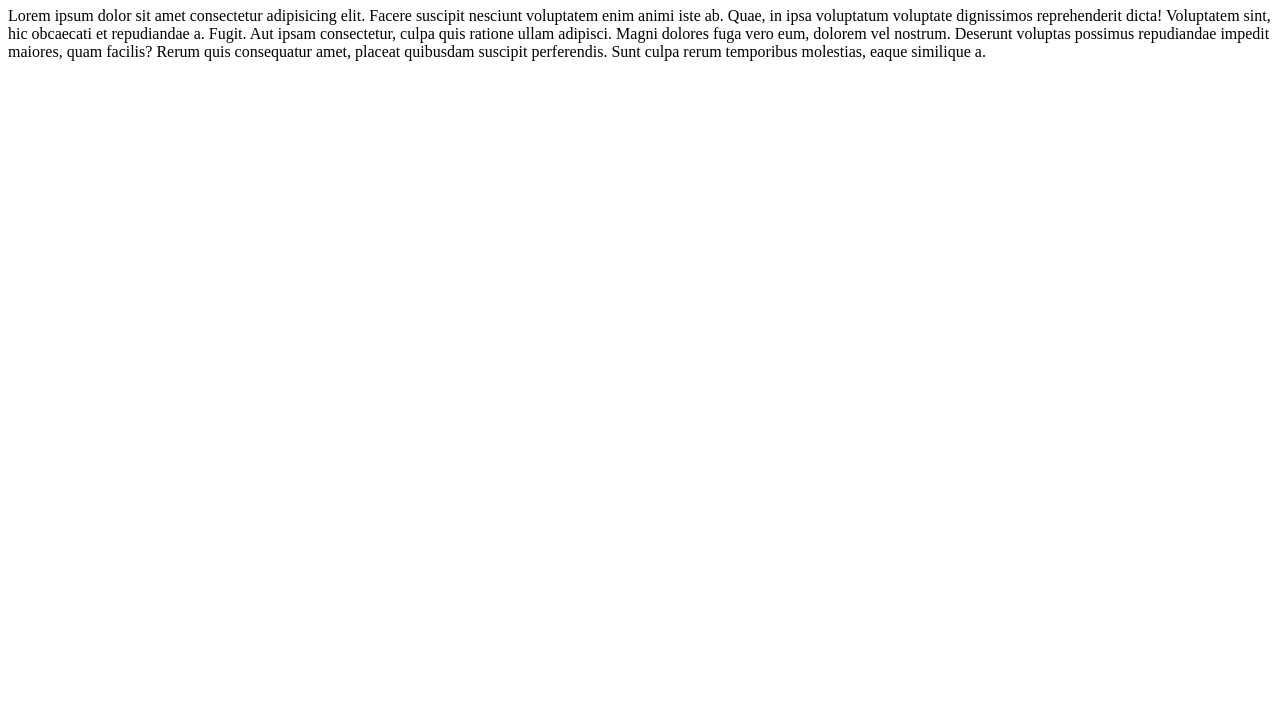
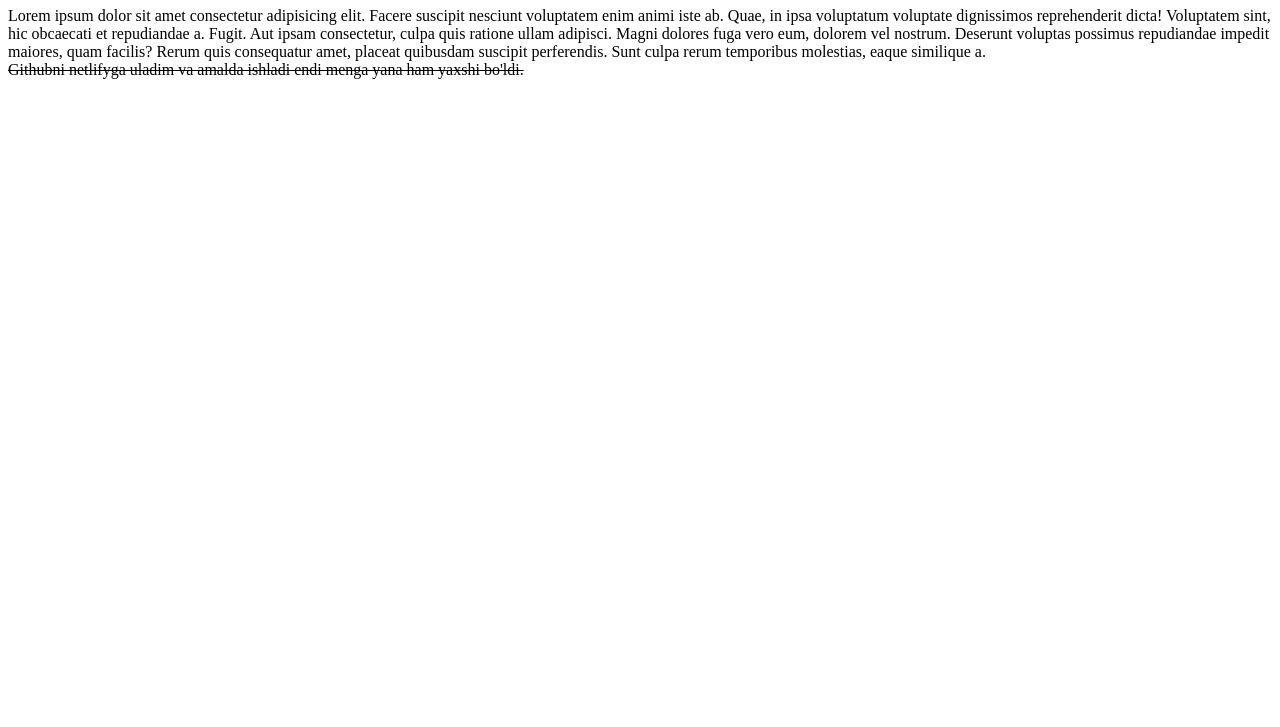
Before and after one commit to Tohirjon-Odilov/github-, a plain HTML site: page index.html in a window 1280 px wide. Shown: the part 73-800 px from the top of the page. Drawn offline with Linux system fonts and the light colour scheme.

Commit message:
Del tegi qo'shildi

```diff
--- a/index.html
+++ b/index.html
@@ -13,6 +13,7 @@
     <div class="p">Lorem ipsum dolor sit amet consectetur adipisicing elit. Facere suscipit nesciunt voluptatem enim animi iste ab. Quae, in ipsa voluptatum voluptate dignissimos reprehenderit dicta! Voluptatem sint, hic obcaecati et repudiandae a. Fugit. Aut ipsam
         consectetur, culpa quis ratione ullam adipisci. Magni dolores fuga vero eum, dolorem vel nostrum. Deserunt voluptas possimus repudiandae impedit maiores, quam facilis? Rerum quis consequatur amet, placeat quibusdam suscipit perferendis. Sunt culpa
         rerum temporibus molestias, eaque similique a.</div>
+    <del>Githubni netlifyga uladim va amalda ishladi endi menga yana ham yaxshi bo'ldi.</del>
 </body>
 
 </html>
```
